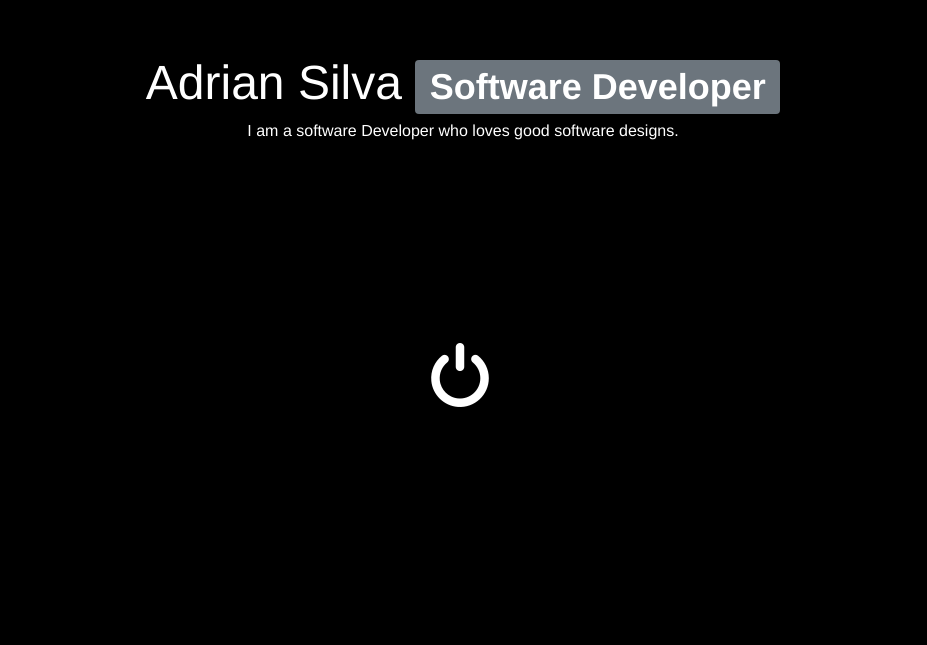
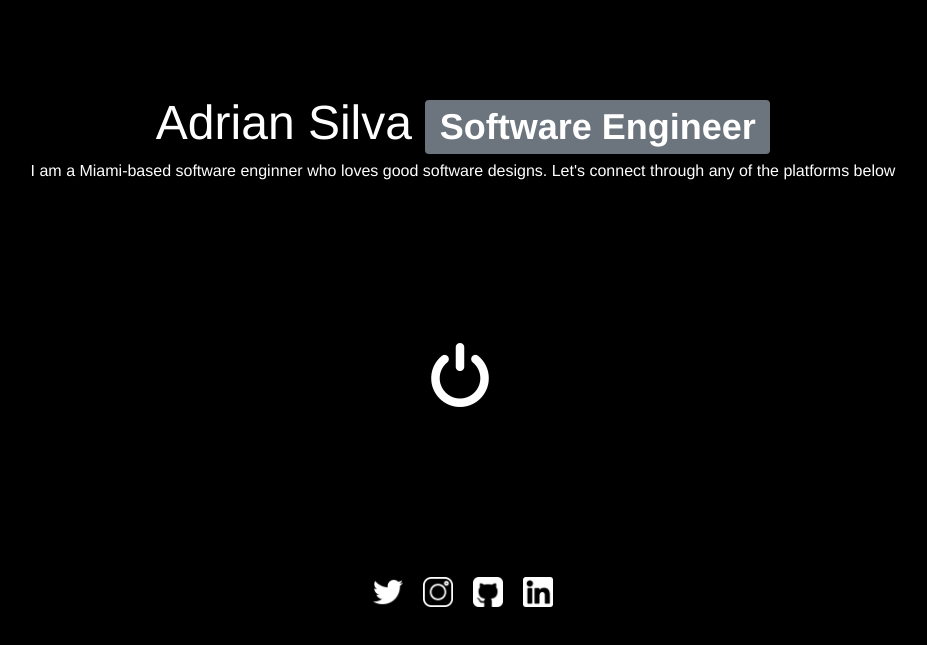
Before and after one commit to adrdev10/Website-Portfolio, a Vue app in the folder portfolio/: page / in a window 1280 px wide. Shown: the part 153-798 px from the top of the page, without its empty margins (177-1104 px from the left). Built offline with nearby package versions, Linux system fonts and the light colour scheme; no server answers.

Commit message:
added CSS style to BaseComponent

```diff
--- a/portfolio/src/components/BaseComponent.vue
+++ b/portfolio/src/components/BaseComponent.vue
@@ -4,10 +4,18 @@
       Adrian Silva
       <b-badge>{{currentName}}</b-badge>
     </p>
-    <p id="title-about">I am a software Developer who loves good software designs.</p>
+    <p id="title-about">I am a Miami-based software enginner who loves good software designs. Let's connect through any of the platforms below</p>
     <div id="title-bottom-container">
       <button id="title-start-button" v-on:click="startApp()"></button>
     </div>
+    <footer>
+      <div>
+        <a href="https://twitter.com/Adrian03916975"><img src="../assets/twitter.png"/></a>
+        <a href="https://www.instagram.com/dev_adrian10/"> <img src="../assets/instagram.png"/></a>
+        <a href="https://github.com/xdragon1015"><img src="../assets/github.png"/></a>
+        <a href="https://www.linkedin.com/in/adrian-silva-348356111/"><img src="../assets/linkedin.png"/></a>
+      </div>
+    </footer>
   </div>
 </template>
 
@@ -15,15 +23,15 @@
 export default {
   data() {
     return {
-      names: ["Software Developer", "Content Creator", "Golang Language User"],
+      names: ["Software Engineer", "Content Creator", "Coder for Life"],
       counter: 0,
-      currentName: "",
+      currentName: ""
     };
   },
   methods: {
-      startApp() {
-          this.$router.push('/projects')
-      }
+    startApp() {
+      this.$router.push("/projects");
+    }
   },
   created: function() {
     setInterval(
@@ -34,8 +42,7 @@ export default {
       }.bind(this),
       3000
     );
-  },
-
+  }
 };
 </script>
 
@@ -47,7 +54,7 @@ p {
 }
 
 #main-content {
-  top: 25%;
+  top: 30%;
   bottom: 50%;
   height: 50%;
   position: relative;
@@ -55,6 +62,26 @@ p {
 
 #title-about {
   font-size: 100%;
+}
+
+img {
+  padding: 10px;
+  image-rendering: crisp-edges;
+  width: 50px;
+  height: 50px;
+}
+
+img:hover {
+  cursor: pointer;
+}
+
+footer {
+  position: fixed;
+  top: 90%;
+  margin: 0 auto;
+  left: 50%;
+  transform: translate(-100px, 0);
+  bottom: 5%;
 }
 
 #title-start-button {
@@ -68,7 +95,7 @@ p {
 
 #title-bottom-container {
   font-size: 1px;
-  top: 50%;
+  top: 40%;
   bottom: 60%;
   position: relative;
 }
--- a/portfolio/src/main.js
+++ b/portfolio/src/main.js
@@ -5,10 +5,18 @@ import 'bootstrap/dist/css/bootstrap.css';
 import 'bootstrap-vue/dist/bootstrap-vue.css';
 import VueRouter from 'vue-router';
 
+import 'vue-awesome/icons'
+/* Register component with one of 2 methods */
+import Icon from 'vue-awesome/components/Icon'
+
+
 import ProjectBox from "./components/ProjectBox";
 import BaseComponent from "./components/BaseComponent";
 
+
 Vue.config.productionTip = false
+
+Vue.component('v-icon', Icon)
 
 Vue.use(BootstrapVue);
 Vue.use(VueRouter);
@@ -25,5 +33,8 @@ const router = new VueRouter({
 
 new Vue({
    render: h => h(App),
+   component: {
+     'v-icon': Icon,
+   },
    router,
 }).$mount('#app');
```
